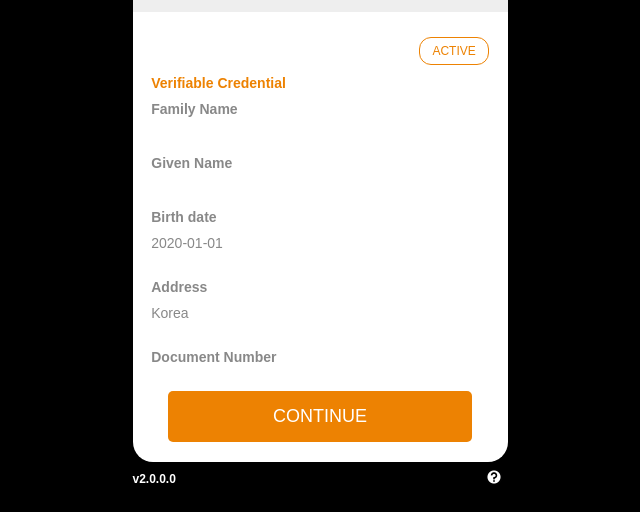
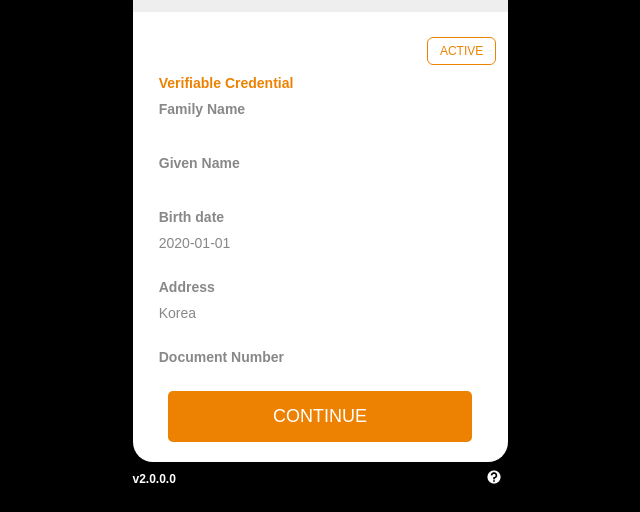
Before and after one commit to OmniOneID/did-demo-app, a plain HTML site: page v2.0.0.0/detail_mdl.html in a window 1280 px wide. Shown: the part 255-767 px from the top of the page, without its empty margins (320-960 px from the left). Drawn offline with nearby package versions, Linux system fonts and the light colour scheme.

Commit message:
fix: modify style

```diff
--- a/v2.0.0.0/detail_mdl.html
+++ b/v2.0.0.0/detail_mdl.html
@@ -74,6 +74,7 @@
             display: flex;
             flex-direction: column;
             padding: 20px;
+            padding-right: 5px;
             background-color: #ffffff;
             text-align: left;
             width: 90%;
@@ -94,7 +95,7 @@
             font-size: 12px;
             color: #ed8202;
             background-color: #fff;
-            border-radius: 12px;
+            border-radius: 6px;
             padding: 6px 12px;
             display: inline-block;
             text-align: center;
```
Also changed, not shown: v2.0.0.0/detail_nid.html (+2 -1 lines), v2.0.0.0/main.html (+2 -2 lines).
